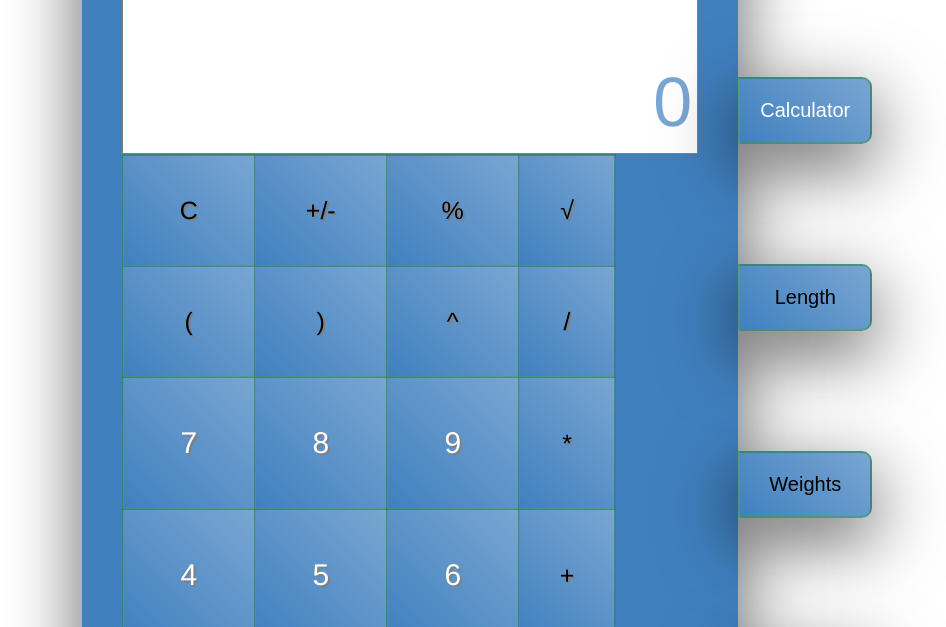
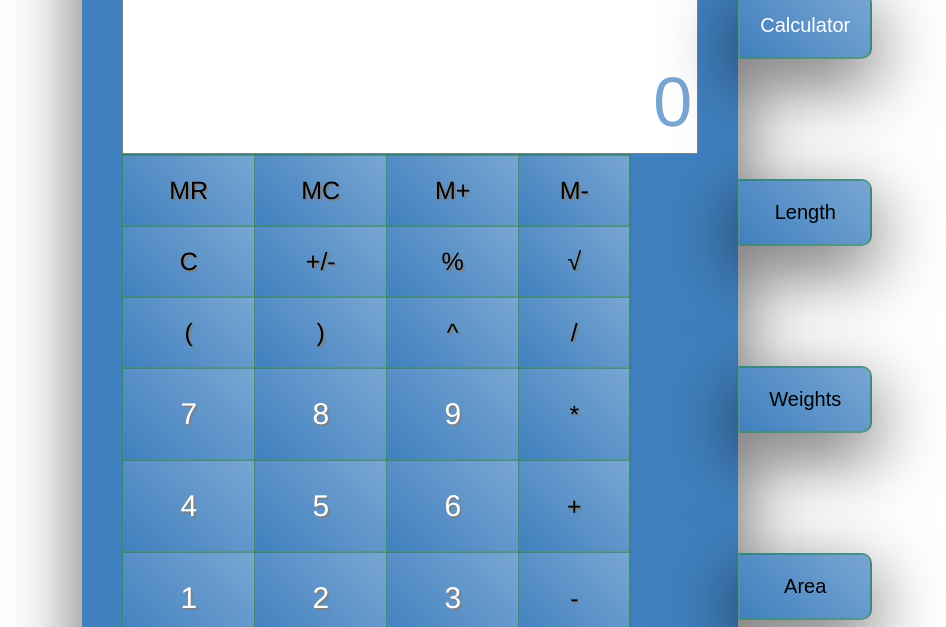
Before and after one commit to wasadar/race00-web, a plain HTML site: page index.html in a window 1280 px wide. Both pictures are taken after a click on the input "Calculator". Shown: the part 173-800 px from the top of the page, without its empty margins (163-1109 px from the left). Drawn offline with Linux system fonts and the light colour scheme.

Commit message:
changes in all files

```diff
--- a/css/style.css
+++ b/css/style.css
@@ -44,12 +44,13 @@
     padding: 10px;
 }
 table{
+    width: fit-content;
     border-collapse: collapse;
     background-color: #4080bf;
     text-shadow: 2px 2px gray;
 }
 td{
-    padding: 40px;
+    padding: 20px 40px;
     background: linear-gradient(45deg, #4080bf, #79a6d2);
     border: 2px solid #2d882d70;
     cursor: pointer;
--- a/index.html
+++ b/index.html
@@ -16,6 +16,12 @@
             </div>
             <table id="table">
                 <tbody>
+                    <tr>
+                        <td onclick="displaySavedValue()">MR</td>
+                        <td onclick="cleaVALUE()">MC</td>
+                        <td onclick="displaySavedValueSumResult(1)">M+</td>
+                        <td onclick="displaySavedValueSumResult(-1)">M-</td>
+                    </tr>
                     <tr>
                         <td onclick="Clean()">C</td>
                         <td onclick="changeSign()">&#43;&#47;&#45;</td>
--- a/js/script.js
+++ b/js/script.js
@@ -322,13 +322,7 @@ function changeSign(){
         }
     }
 }
-function lengthConv() {
-    if (length.style.display === "none") {
-        length.style.display = "block";
-    } else {
-        length.style.display = "none";
-    }
-  }
+
 const lengthConverter = (id, value) => {
     let feet = document.querySelector("#inputFeet");
     let metr = document.querySelector("#inputMeters");
@@ -486,6 +480,7 @@ function forCalculator(){
     document.getElementById('Calculator').style = "color: white;"
     document.getElementById('Length').style = "color: black;"
     document.getElementById('Weights').style = "color: black;"
+    document.getElementById('Area').style = "color: black;"
 
 }
 function forLenght(){
@@ -525,3 +520,13 @@ function forArea(){
     document.getElementById('Calculator').style = "color: black;"
     document.getElementById('Length').style = "color: black;"
 }
+let memory = 0;
+function cleaVALUE(){
+    memory = 0;
+}
+function displaySavedValue(num) {
+    document.getElementById('input').innerHTML = memory;
+}
+function displaySavedValueSumResult(num) {
+    memory += document.getElementById('output').innerHTML * num;
+}
```
